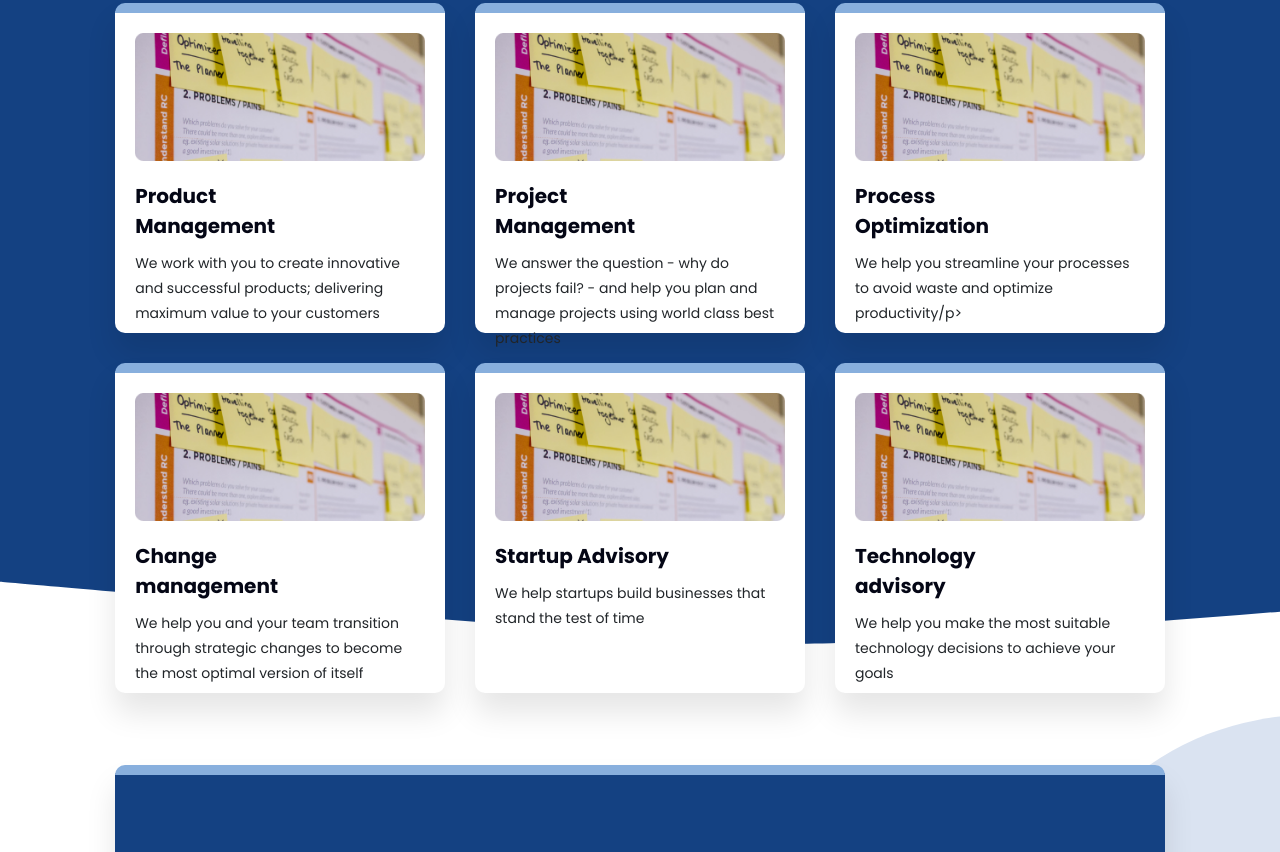
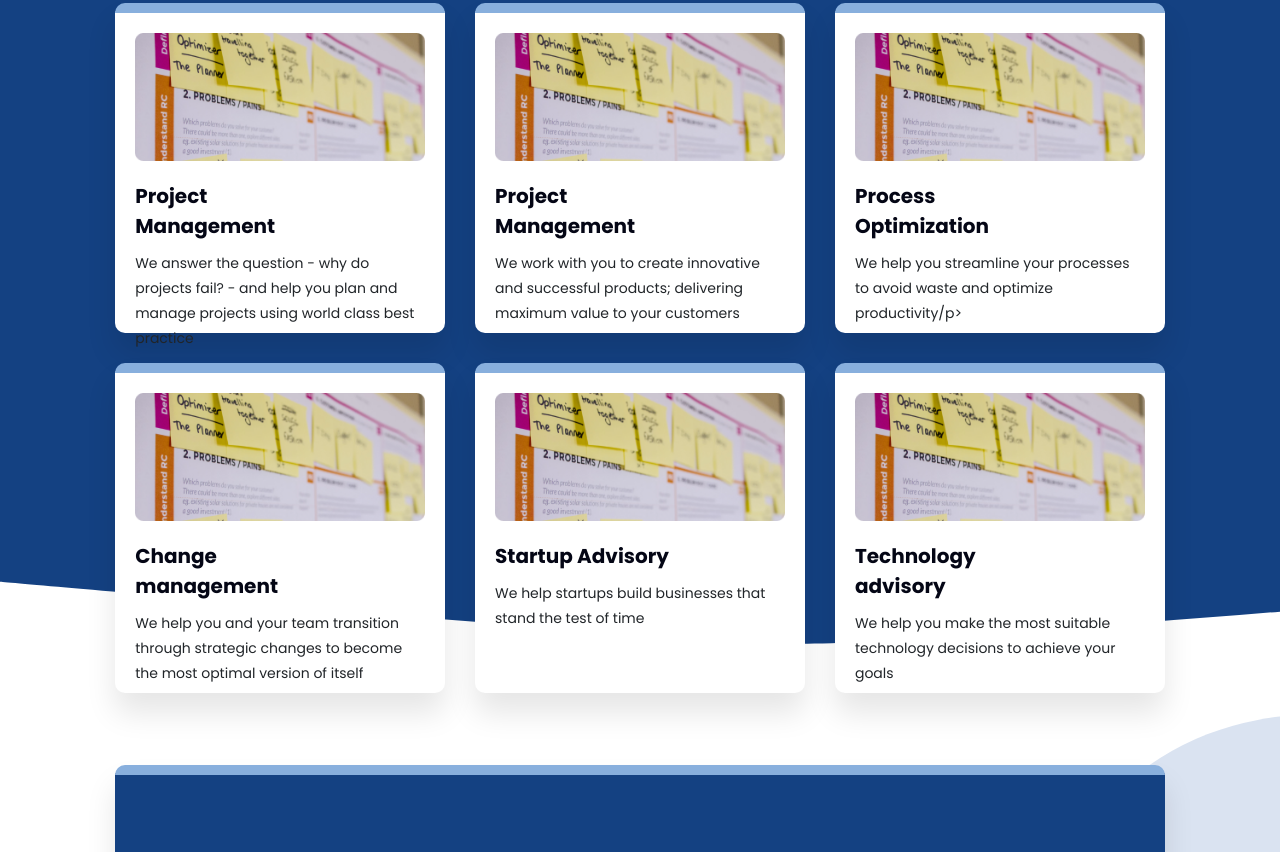
Before and after one commit to produqtedge/produqtedge-web, a plain HTML site: page index.html in a window 1280 px wide. Shown: the part 1388-2240 px from the top of the page. Drawn offline with nearby package versions, Linux system fonts and the light colour scheme.

Commit message:
Update index.html

```diff
--- a/index.html
+++ b/index.html
@@ -98,15 +98,15 @@
               <div class="text-center">
                 <img src="./assets/images/png/focus-image.png" class="card-img-top" alt="Image">
               </div>
-              <p class="title">Product Management</p>
-              <p class="body">We work with you to create innovative and successful products; delivering maximum value to your customers</p>
+              <p class="title">Project Management</p>
+              <p class="body"> We answer the question - why do projects fail? - and help you plan and manage projects using world class best practice </p>
             </div>
             <div class="card">
               <div class="text-center">
                 <img src="./assets/images/png/focus-image.png" class="card-img-top"  alt="Image">
               </div>
               <p class="title">Project Management</p>
-              <p class="body">We answer the question - why do projects fail? - and help you plan and manage projects using world class best practices </p>
+              <p class="body">We work with you to create innovative and successful products; delivering maximum value to your customers </p>
             </div>
             <div class="card">
               <div class="text-center">
@@ -239,7 +239,7 @@
                     <p class="title">Current Partnerships</p>
                     <div class="body">
                       <p class="partner">Open banking Nigeria</p>
-                      <p class="duration">2018 - Present</p>
+                      <p class="partner">Acclio</p>
                       <p class="partner">Reach out to us, we would love to partner with you</p>
                     </div>
                   </div>
```
